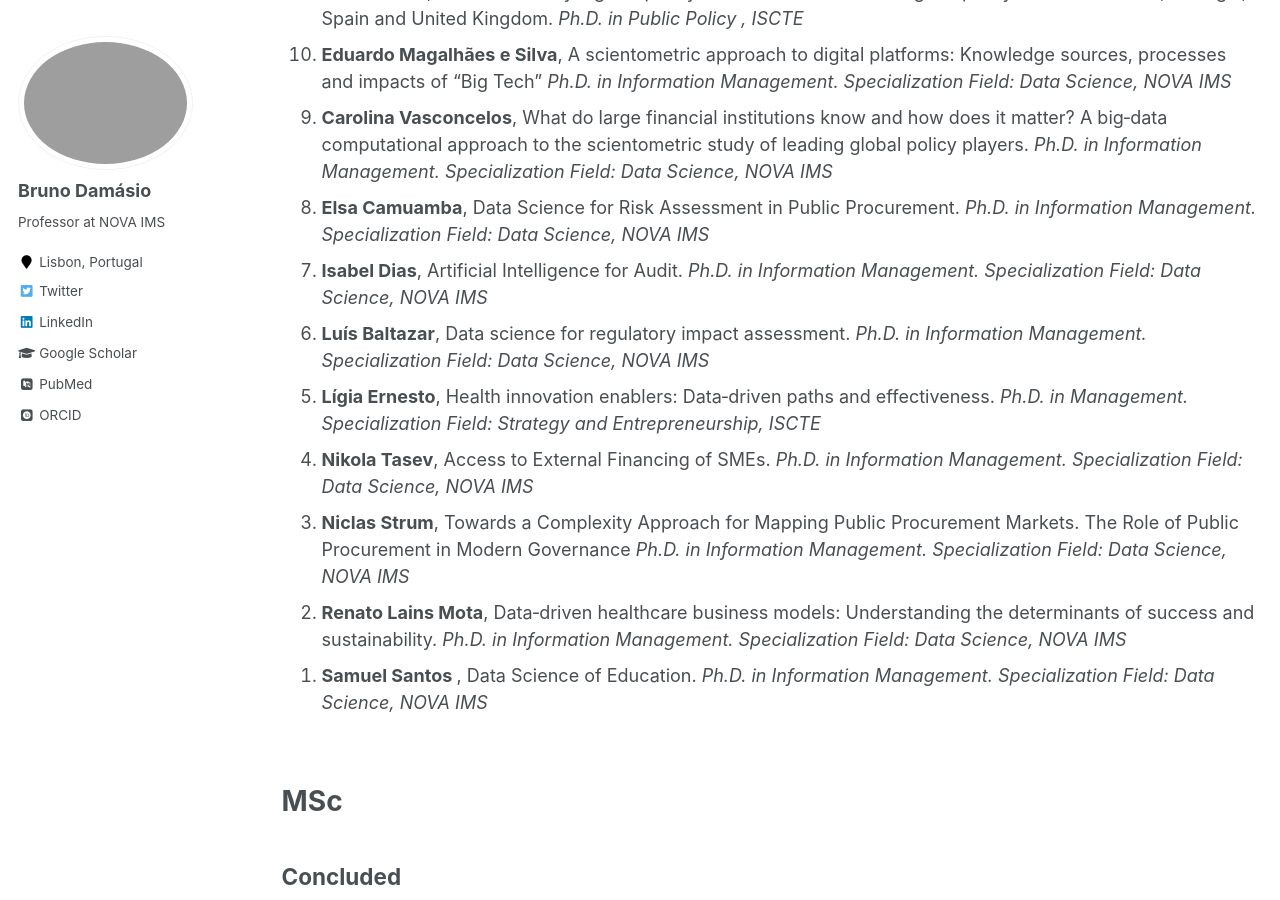
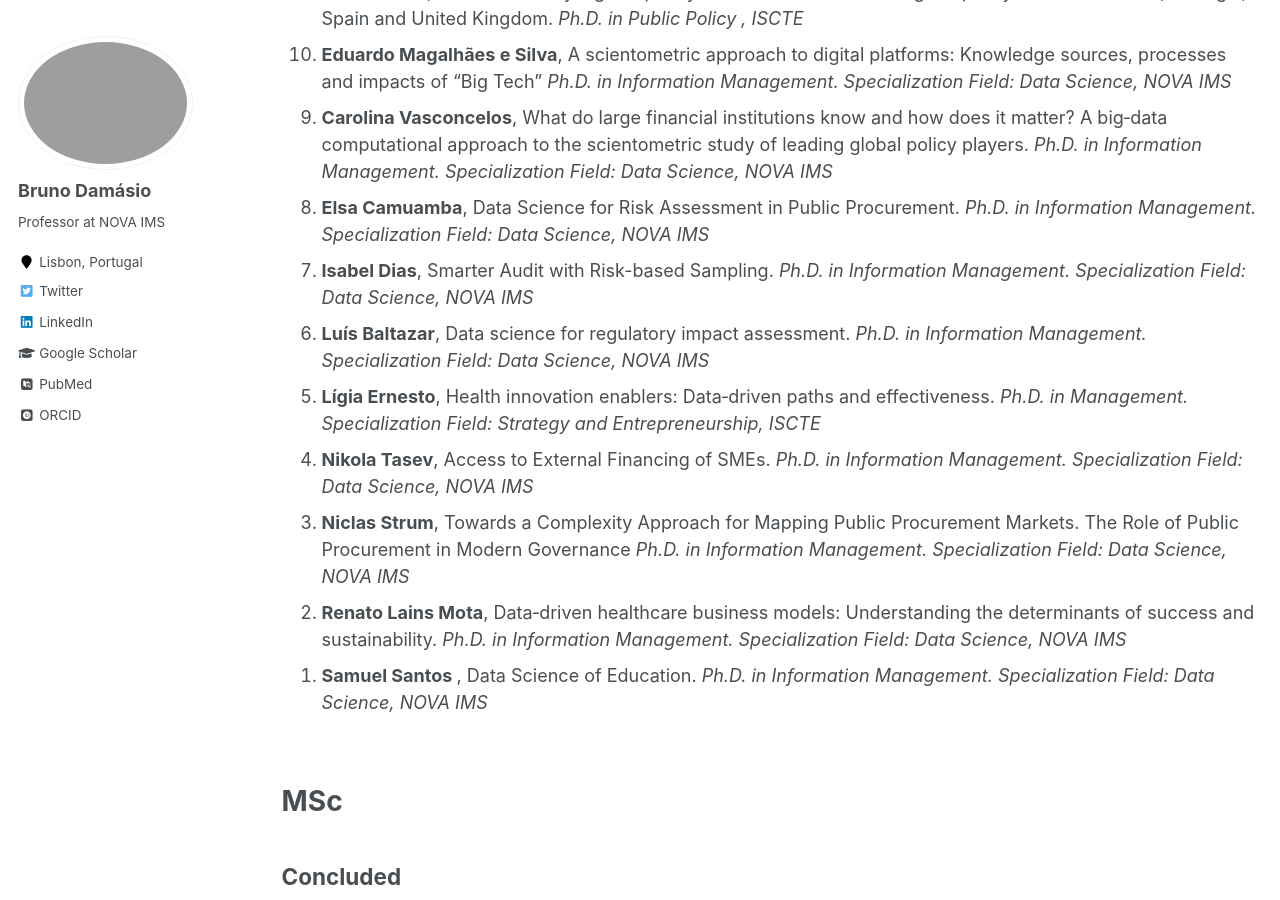
Before and after one commit to damasiob/damasiob.github.io, a Jekyll site: the page built from _pages/orietation.md, in a window 1280 px wide and 900 px high, scrolled down 612 px. Built offline with Jekyll 4.4.1, drawn with Linux system fonts in a browser that asks for light colours; some web fonts are replaced.

Commit message:
Update orietation.md

```diff
--- a/_pages/orietation.md
+++ b/_pages/orietation.md
@@ -42,11 +42,11 @@ big‑data computational approach to the scientometric study of leading global p
 
  <li><b>Elsa Camuamba</b>, Data Science for Risk Assessment in Public Procurement.  <i>Ph.D. in Information Management. Specialization Field: Data Science, NOVA IMS</i></li>
 
- <li><b>Isabel Dias</b>, Artificial Intelligence for Audit.  <i>Ph.D. in Information Management. Specialization Field: Data Science, NOVA IMS</i></li>
+ <li><b>Isabel Dias</b>, Smarter Audit with Risk-based Sampling.  <i>Ph.D. in Information Management. Specialization Field: Data Science, NOVA IMS</i></li>
 
   <li><b>Luís Baltazar</b>, Data science for regulatory impact assessment. <i>Ph.D. in Information Management. Specialization Field: Data Science, NOVA IMS</i></li>
 
-  <li><b>Lígia Ernesto</b>, Health innovation enablers: Data‑driven paths and effectiveness.<i> Ph.D. in Management. Specialization Field: Strategy and Entrepreneurship, ISCTE</i></li>
+  <li><b>Lígia Ernesto</b>, Health innovation enablers: Data‑driven paths and effectiveness. <i> Ph.D. in Management. Specialization Field: Strategy and Entrepreneurship, ISCTE</i></li>
 
   <li><b>Nikola Tasev</b>, Access to External Financing of SMEs. <i>Ph.D. in Information Management. Specialization Field: Data Science, NOVA IMS</i></li>
 
```
